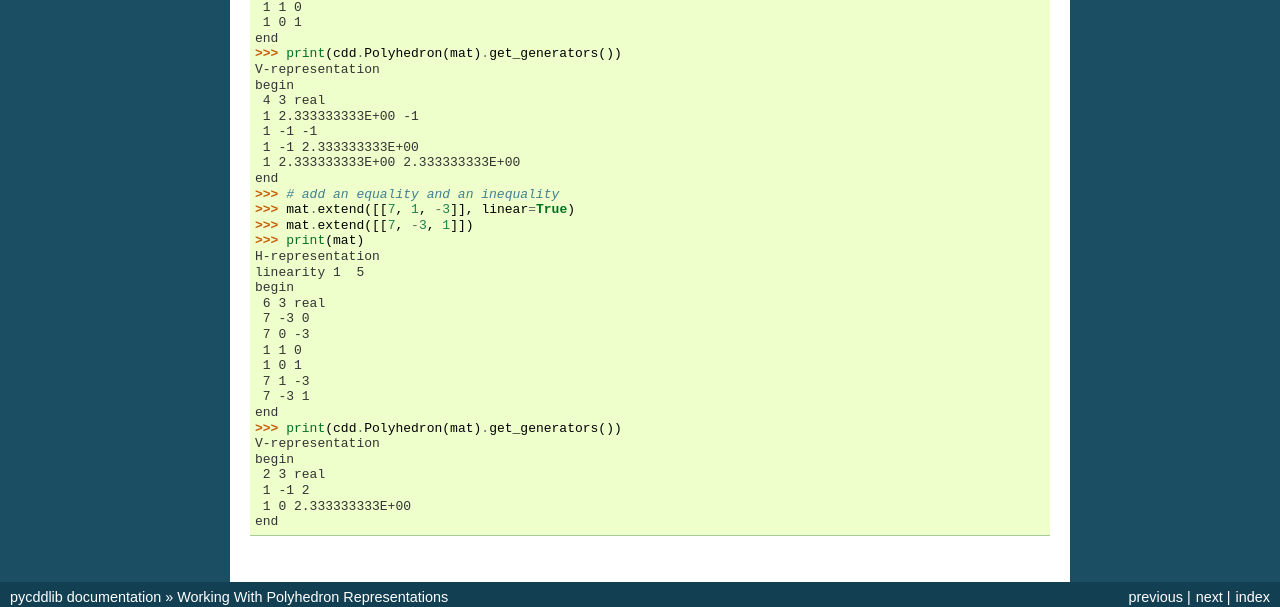
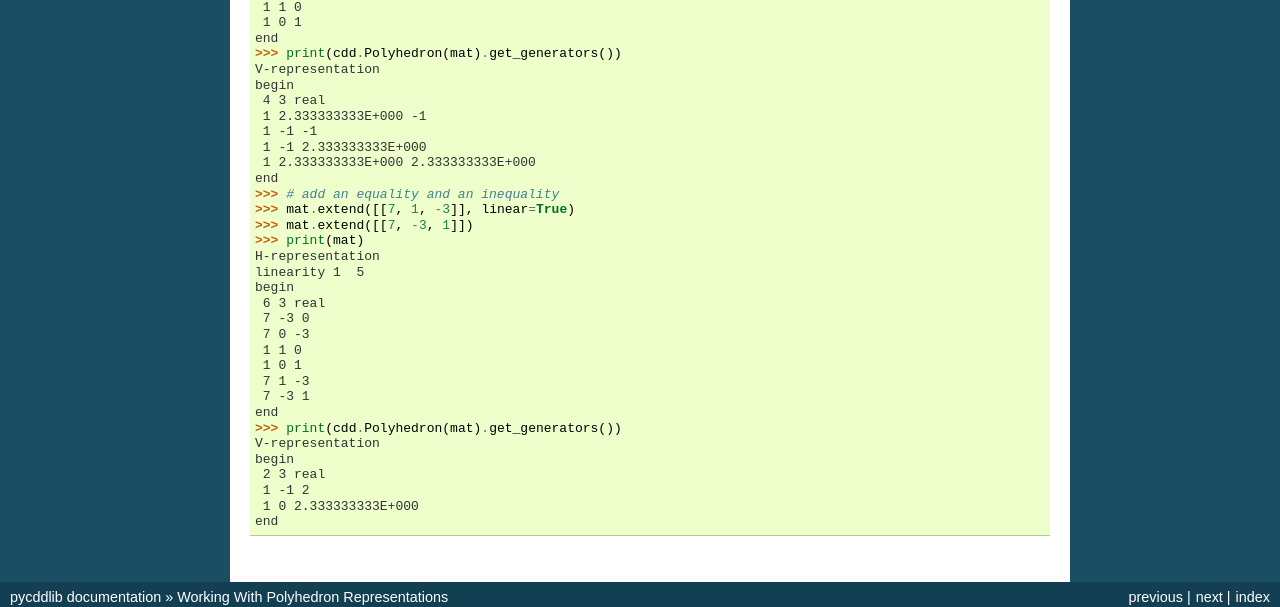
Before and after one commit to mcmtroffaes/pycddlib, a Sphinx documentation site: the page built from docs/polyhedron.rst, in a window 1280 px wide and 900 px high, scrolled down 2320 px. Shown: the part 256-863 px from the top of the window. Built offline with Sphinx 7.4.7, drawn with Linux system fonts in a browser that asks for light colours; formulas are drawn with MathJax 3.

```diff
--- a/docs/linprog.rst
+++ b/docs/linprog.rst
@@ -124,8 +124,8 @@ This is the testlp2.c example that comes with cddlib.
 >>> print(mat) # doctest: +NORMALIZE_WHITESPACE
 begin
  4 3 real
- 1.333333333E+00 -2 -1
- 6.666666667E-01 0 -1
+ 1.333333333E+000 -2 -1
+ 6.666666667E-001 0 -1
  0 1 0
  0 0 1
 end
--- a/docs/matrix.rst
+++ b/docs/matrix.rst
@@ -182,7 +182,7 @@ Canonicalizing:
 
 >>> mat = cdd.Matrix([[2, 1, 2, 3], [0, 1, 2, 3], [3, 0, 1, 2], [0, -2, -4, -6]], number_type='fraction')
 >>> mat.canonicalize()
-(frozenset([1, 3]), frozenset([0]))
+(frozenset({1, 3}), frozenset({0}))
 >>> print(mat)
 linearity 1  1
 begin
@@ -215,7 +215,7 @@ Declaring matrices, and checking some attributes:
 
 >>> mat1 = cdd.Matrix([[1,2],[3,4]])
 >>> mat1.NumberType
-<type 'float'>
+<class 'float'>
 >>> print(mat1) # doctest: +NORMALIZE_WHITESPACE
 begin
  2 2 real
@@ -259,7 +259,7 @@ Canonicalizing:
 
 >>> mat = cdd.Matrix([[2, 1, 2, 3], [0, 1, 2, 3], [3, 0, 1, 2], [0, -2, -4, -6]])
 >>> mat.canonicalize()
-(frozenset([1, 3]), frozenset([0]))
+(frozenset({1, 3}), frozenset({0}))
 >>> print(mat) # doctest: +NORMALIZE_WHITESPACE
 linearity 1  1
 begin
--- a/docs/polyhedron.rst
+++ b/docs/polyhedron.rst
@@ -164,10 +164,10 @@ end
 V-representation
 begin
  4 3 real
- 1 2.333333333E+00 -1
+ 1 2.333333333E+000 -1
  1 -1 -1
- 1 -1 2.333333333E+00
- 1 2.333333333E+00 2.333333333E+00
+ 1 -1 2.333333333E+000
+ 1 2.333333333E+000 2.333333333E+000
 end
 >>> # add an equality and an inequality
 >>> mat.extend([[7, 1, -3]], linear=True)
@@ -189,5 +189,5 @@ V-representation
 begin
  2 3 real
  1 -1 2
- 1 0 2.333333333E+00
+ 1 0 2.333333333E+000
 end
```
